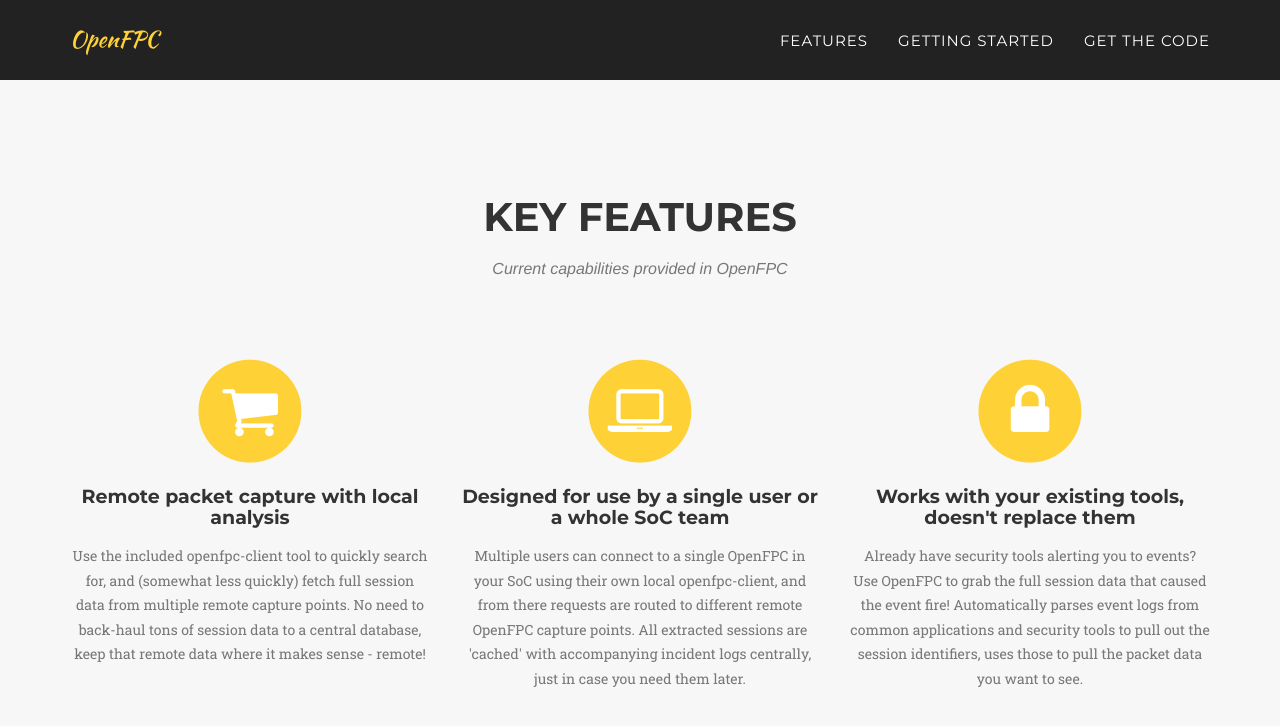
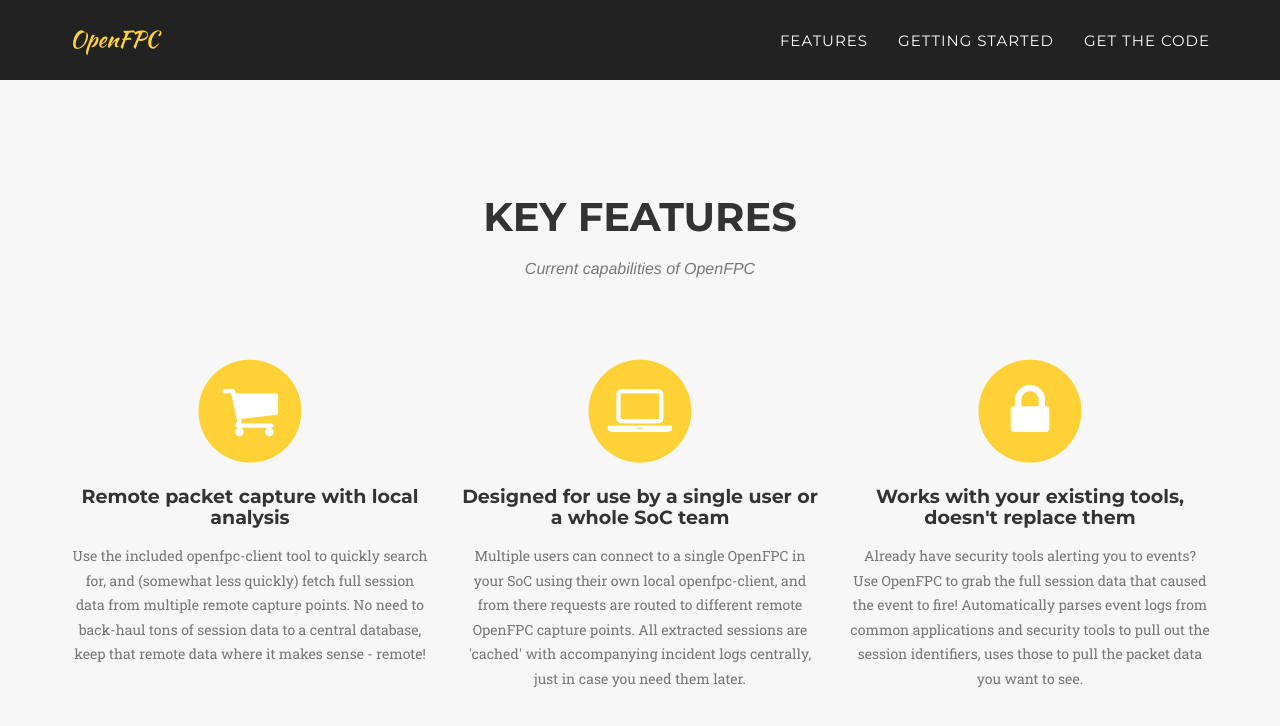
Before and after one commit to leonward/OpenFPC, a Jekyll site: the page built from index.html, in a window 1280 px wide and 900 px high, scrolled down 788 px. Shown: the top 726 px of the window. Built offline with Jekyll 4.4.1, drawn with Linux system fonts in a browser that asks for light colours; some web fonts are replaced.

Commit message:
Fixed typos in features

```diff
--- a/_includes/features.html
+++ b/_includes/features.html
@@ -4,7 +4,7 @@
             <div class="row">
                 <div class="col-lg-12 text-center">
                     <h2 class="section-heading">Key features</h2>
-                    <h3 class="section-subheading text-muted">Current capabilities provided in OpenFPC</h3>
+                    <h3 class="section-subheading text-muted">Current capabilities of OpenFPC</h3>
                 </div>
             </div>
             <div class="row text-center">
@@ -30,7 +30,7 @@
                         <i class="fa fa-lock fa-stack-1x fa-inverse"></i>
                     </span>
                     <h4 class="service-heading">Works with your existing tools, doesn't replace them</h4>
-                    <p class="text-muted">Already have security tools alerting you to events? Use OpenFPC to grab the full session data that caused the event fire! Automatically parses event logs from common applications and security tools to pull out the session identifiers, uses those to pull the packet data you want to see.</p>
+                    <p class="text-muted">Already have security tools alerting you to events? Use OpenFPC to grab the full session data that caused the event to fire! Automatically parses event logs from common applications and security tools to pull out the session identifiers, uses those to pull the packet data you want to see.</p>
                 </div>
             </div>
         </div>
```
